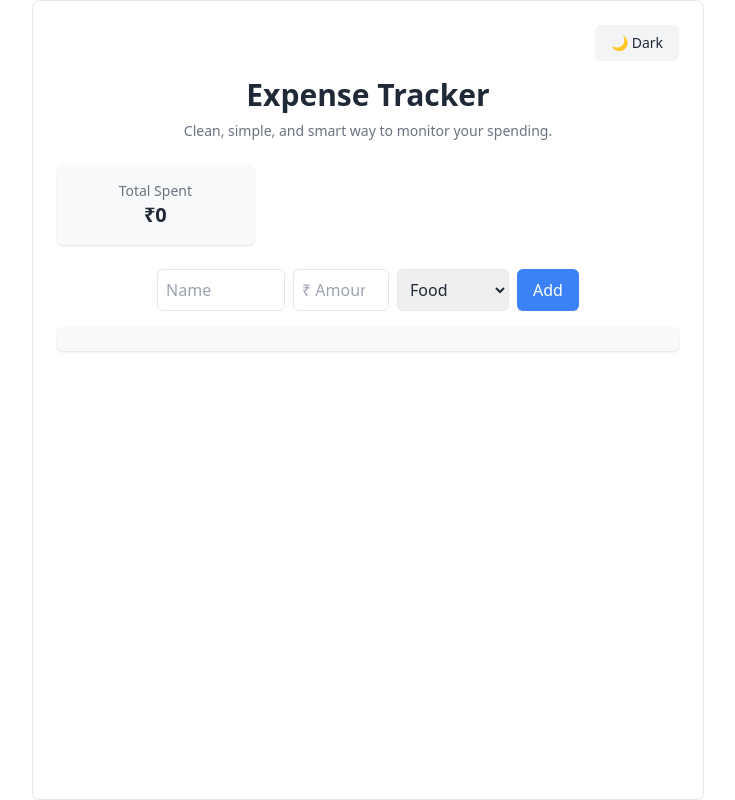
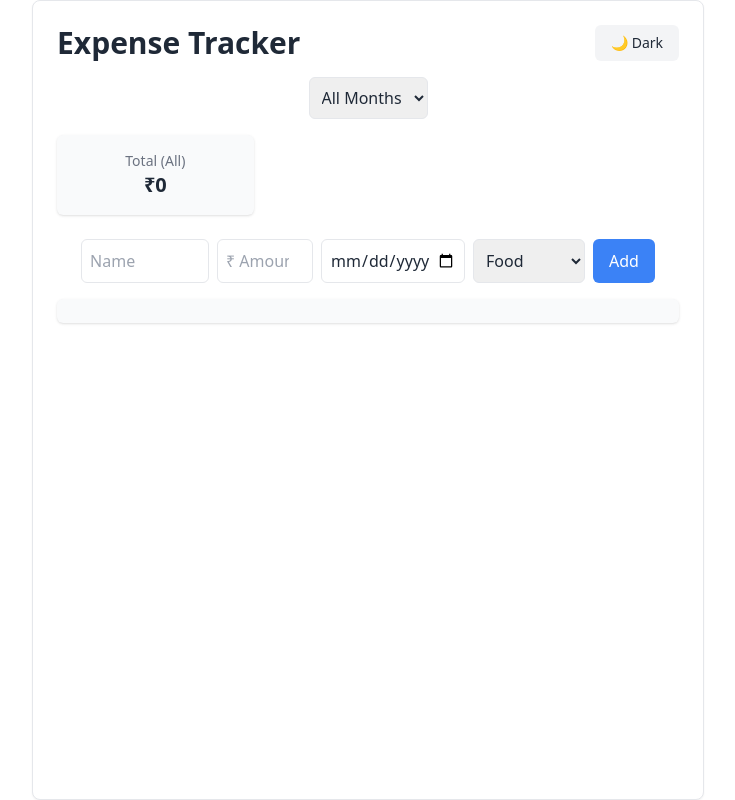
Before and after one commit to tanishka0324/expense-tracker, a React (Create React App) app: page / in a window 1280 px wide. Shown: the whole page, without its empty margins (272-1007 px from the left). Built offline with nearby package versions, Linux system fonts and the light colour scheme; the HTML template or start-up script is replaced by a standard one.

Commit message:
Update App.js

```diff
--- a/src/App.js
+++ b/src/App.js
@@ -9,14 +9,22 @@ export default function App() {
   const [text, setText] = useState("");
   const [amount, setAmount] = useState("");
   const [category, setCategory] = useState("Food");
+  const [date, setDate] = useState("");
+  const [selectedMonth, setSelectedMonth] = useState("All");
   const [editIndex, setEditIndex] = useState(null);
   const [darkMode, setDarkMode] = useState(false);
 
   // ✅ Add / Edit Transaction
   const handleTransaction = () => {
-    if (!text || !amount) return;
+    if (!text || !amount || !date) return;
 
-    const newTransaction = { text, amount: parseFloat(amount), category };
+    const newTransaction = {
+      text,
+      amount: parseFloat(amount),
+      category,
+      date,
+      month: date.slice(0, 7), // YYYY-MM
+    };
 
     if (editIndex !== null) {
       const updated = [...transactions];
@@ -29,6 +37,7 @@ export default function App() {
 
     setText("");
     setAmount("");
+    setDate("");
   };
 
   // ✅ Delete Transaction
@@ -42,17 +51,26 @@ export default function App() {
     setText(t.text);
     setAmount(t.amount);
     setCategory(t.category);
+    setDate(t.date);
     setEditIndex(index);
   };
 
-  // ✅ Total
-  const total = transactions.reduce((acc, t) => acc + t.amount, 0);
+  // ✅ Filter transactions by selected month
+  const filteredTransactions =
+    selectedMonth === "All"
+      ? transactions
+      : transactions.filter((t) => t.month === selectedMonth);
 
-  // ✅ Category-wise summary
+  // ✅ Calculate totals
+  const total = filteredTransactions.reduce((acc, t) => acc + t.amount, 0);
+
   const categoryTotals = {};
-  transactions.forEach((t) => {
+  filteredTransactions.forEach((t) => {
     categoryTotals[t.category] = (categoryTotals[t.category] || 0) + t.amount;
   });
+
+  // ✅ Extract unique months
+  const months = [...new Set(transactions.map((t) => t.month))];
 
   // ✅ Chart Data
   const chartData = {
@@ -74,26 +92,38 @@ export default function App() {
       transition duration-300 font-sans rounded-lg shadow-sm border border-gray-200 dark:border-gray-700">
 
         {/* 🌙 Dark Mode */}
-        <div className="flex justify-end">
+        <div className="flex justify-between mb-4">
+          <h1 className="text-3xl font-semibold">Expense Tracker</h1>
           <button
             onClick={() => setDarkMode(!darkMode)}
-            className="mb-4 px-4 py-2 text-sm rounded-md bg-gray-100 dark:bg-gray-800
+            className="px-4 py-2 text-sm rounded-md bg-gray-100 dark:bg-gray-800
             hover:bg-gray-200 dark:hover:bg-gray-700 transition"
           >
             {darkMode ? "☀️ Light" : "🌙 Dark"}
           </button>
         </div>
 
-        {/* Header */}
-        <h1 className="text-3xl font-semibold mb-2">Expense Tracker</h1>
-        <p className="text-sm text-gray-500 dark:text-gray-400 mb-6">
-          Clean, simple, and smart way to monitor your spending.
-        </p>
+        {/* 🔥 Month Filter */}
+        <div className="mb-4 flex justify-center">
+          <select
+            className="border p-2 rounded-md dark:bg-gray-800 dark:border-gray-600
+            focus:ring-2 focus:ring-blue-300"
+            value={selectedMonth}
+            onChange={(e) => setSelectedMonth(e.target.value)}
+          >
+            <option value="All">All Months</option>
+            {months.map((m, i) => (
+              <option key={i} value={m}>
+                {new Date(m + "-01").toLocaleString("default", { month: "long", year: "numeric" })}
+              </option>
+            ))}
+          </select>
+        </div>
 
-        {/* ✅ Monthly Summary Cards */}
+        {/* ✅ Summary */}
         <div className="grid grid-cols-2 sm:grid-cols-3 gap-4 mb-6">
           <div className="p-4 bg-gray-50 dark:bg-gray-800 rounded-md shadow">
-            <p className="text-sm text-gray-500">Total Spent</p>
+            <p className="text-sm text-gray-500">Total ({selectedMonth})</p>
             <h2 className="text-xl font-semibold">₹{total}</h2>
           </div>
           {Object.keys(categoryTotals).map((cat, i) => (
@@ -104,26 +134,29 @@ export default function App() {
           ))}
         </div>
 
-        {/* Input Fields */}
+        {/* ✅ Input */}
         <div className="mb-4 flex flex-wrap justify-center gap-2">
           <input
-            className="border p-2 rounded-md dark:bg-gray-800 dark:border-gray-600
-            focus:ring-2 focus:ring-blue-300 w-32"
+            className="border p-2 rounded-md dark:bg-gray-800 dark:border-gray-600 focus:ring-2 focus:ring-blue-300 w-32"
             placeholder="Name"
             value={text}
             onChange={(e) => setText(e.target.value)}
           />
           <input
-            className="border p-2 rounded-md dark:bg-gray-800 dark:border-gray-600
-            focus:ring-2 focus:ring-blue-300 w-24"
+            className="border p-2 rounded-md dark:bg-gray-800 dark:border-gray-600 focus:ring-2 focus:ring-blue-300 w-24"
             placeholder="₹ Amount"
             type="number"
             value={amount}
             onChange={(e) => setAmount(e.target.value)}
           />
+          <input
+            type="date"
+            className="border p-2 rounded-md dark:bg-gray-800 dark:border-gray-600 focus:ring-2 focus:ring-blue-300 w-36"
+            value={date}
+            onChange={(e) => setDate(e.target.value)}
+          />
           <select
-            className="border p-2 rounded-md dark:bg-gray-800 dark:border-gray-600
-            focus:ring-2 focus:ring-blue-300 w-28"
+            className="border p-2 rounded-md dark:bg-gray-800 dark:border-gray-600 focus:ring-2 focus:ring-blue-300 w-28"
             value={category}
             onChange={(e) => setCategory(e.target.value)}
           >
@@ -134,21 +167,20 @@ export default function App() {
             <option>Other</option>
           </select>
           <button
-            className="bg-blue-500 text-white px-4 py-2 rounded-md
-            hover:bg-blue-600 transition"
+            className="bg-blue-500 text-white px-4 py-2 rounded-md hover:bg-blue-600 transition"
             onClick={handleTransaction}
           >
             {editIndex !== null ? "Update" : "Add"}
           </button>
         </div>
 
-        {/* Transaction List */}
+        {/* ✅ Transaction List */}
         <ul className="mb-4 bg-gray-50 dark:bg-gray-800 rounded-md shadow p-3 divide-y divide-gray-200 dark:divide-gray-700">
-          {transactions.map((t, i) => (
+          {filteredTransactions.map((t, i) => (
             <li key={i} className="py-2 flex justify-between items-center">
               <div>
                 <span className="font-medium">{t.text}</span>
-                <span className="text-sm text-gray-500"> ({t.category})</span>
+                <span className="text-sm text-gray-500"> ({t.category}, {t.date})</span>
               </div>
               <div className="flex items-center gap-2">
                 <span className="font-medium">₹{t.amount}</span>
@@ -159,8 +191,8 @@ export default function App() {
           ))}
         </ul>
 
-        {/* Chart */}
-        {transactions.length > 0 && (
+        {/* ✅ Chart */}
+        {filteredTransactions.length > 0 && (
           <div className="bg-gray-50 dark:bg-gray-800 rounded-md p-4 shadow">
             <Pie data={chartData} />
           </div>
```
